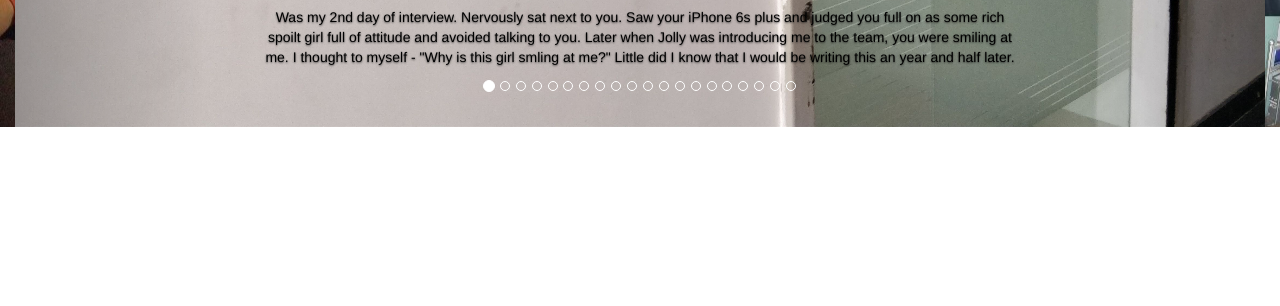
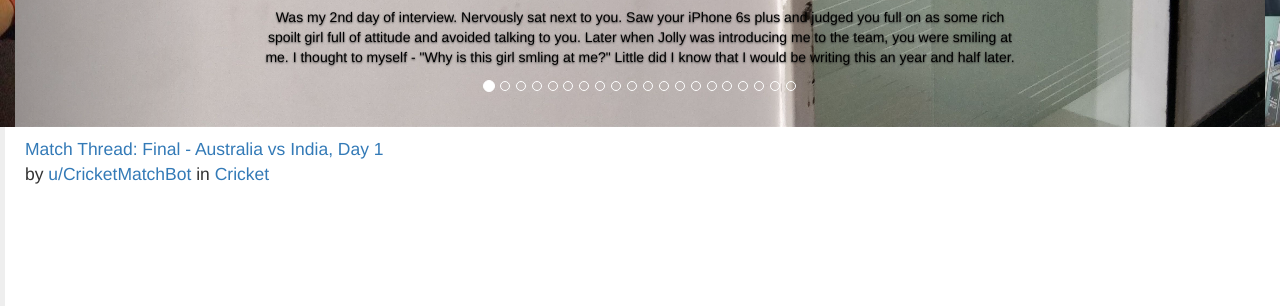
Before and after one commit to whiplash747/whiplash747.github.io, a plain HTML site: page index.html in a window 1280 px wide. Shown: the part 646-952 px from the top of the page. Before the commit the page ends 800 px from the top, so only its background shows below. Drawn offline with nearby package versions, Linux system fonts and the light colour scheme; a script that the page names is missing.

Commit message:
Embedded reddit post

```diff
--- a/index.html
+++ b/index.html
@@ -227,6 +227,7 @@
     </a>
   </div>
 </div>
+<blockquote class="reddit-embed-bq" style="height:316px" data-embed-height="316">      <a href="https://www.reddit.com/r/Cricket/comments/1437c1a/match_thread_final_australia_vs_india_day_1/">Match Thread: Final - Australia vs India, Day 1</a><br> by      <a href="https://www.reddit.com/user/CricketMatchBot">u/CricketMatchBot</a> in      <a href="https://www.reddit.com/r/Cricket/">Cricket</a>    </blockquote><script async="" src="https://embed.reddit.com/widgets.js" charset="UTF-8"></script>
 
 </body>
 </html>
```
